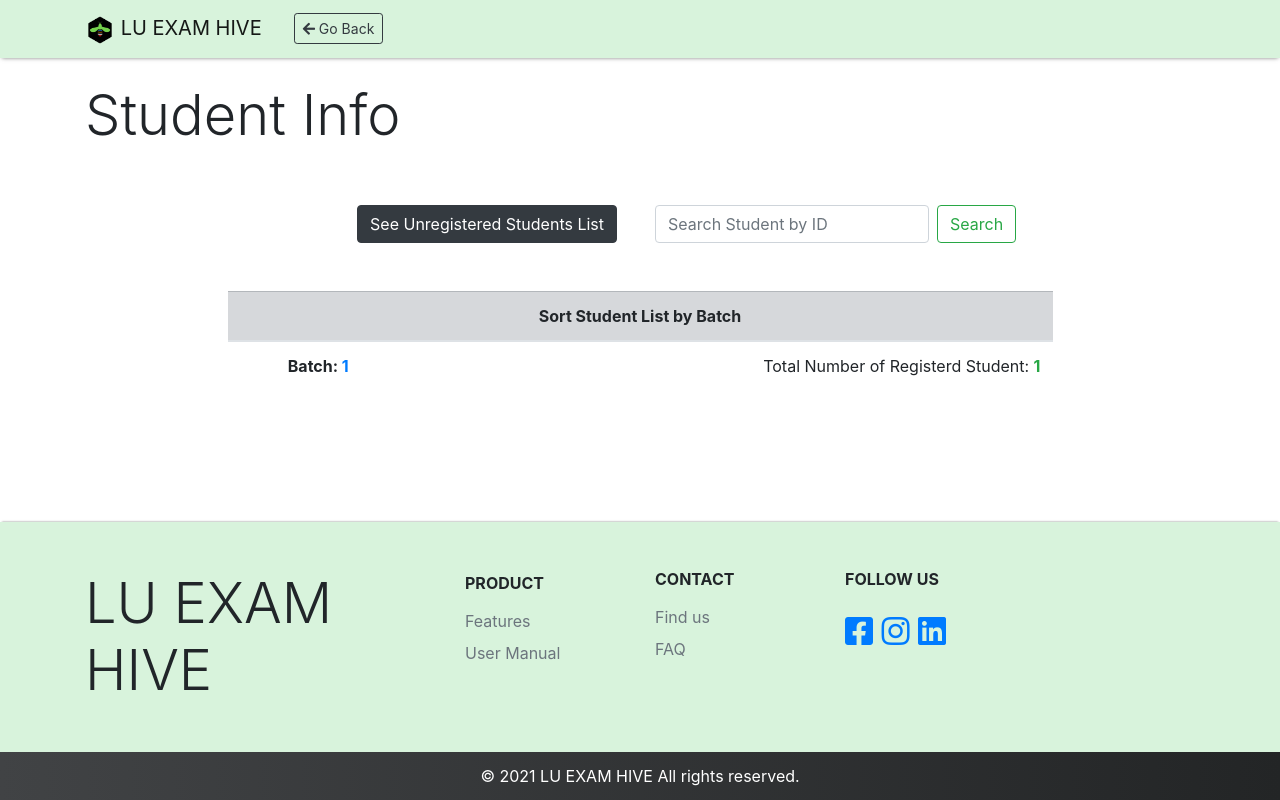
After one commit to zamans78/LU-ExamHive, a PHP site: page /admin_student_info.php in a window 1280 px wide. The commit adds this page. Run offline with PHP 8.4, Linux system fonts and the light colour scheme; tables that the repository leaves empty hold one stand-in row (values such as "Sample post").

Commit message:
admin_student_info and student_by_batch page added with backend functionality
1) admin_contact_view:
Changed name to admin_contact_info

2) admin_student_info:
admin can see a list of all the batch available with a sum of all students in that batch. Clicking the row will redirect to admin_student_by_batch

3) admin_student_by_batch:
admin can see all the student info of that batch.

4) admin_contact_details:
minor changes added

```diff
--- /dev/null
+++ b/admin_student_info.php
@@ -0,0 +1,93 @@
+<?php
+require_once "assets/connect/pdo.php";
+  $verified = "verified";
+
+  $stmt = $pdo->query("SELECT COUNT(Batch), Batch from Student GROUP BY Batch");
+  $infos = $stmt->fetchAll(PDO::FETCH_ASSOC);
+
+
+?>
+
+<!DOCTYPE html>
+<html lang="en">
+
+<head>
+
+  <?php
+  //Head Links
+  require_once 'assets/connect/head.php';
+  ?>
+</head>
+
+<body>
+
+  <header>
+    <nav class="navbar navbar-expand-lg navbar-light sticky-top">
+      <div class="container justify-content-start">
+        <a class="navbar-brand" href="index.php"><img src="assets/images/LuExamHiveLogo.png" height="30px"> LU EXAM HIVE</a>
+        <a type="button" href="javascript:history.back(1)" class="btn btn-sm btn-outline-dark ml-3"><i class="fas fa-arrow-left"></i> Go Back</a>
+      </div>
+    </nav>
+  </header>
+
+  <main>
+    <div class="container">
+      <div class="row mt-4">
+        <div class="col">
+          <h3 class="display-4">Student Info</h3>
+        </div>
+      </div>
+
+      <div class="row mt-5">
+
+        <div class="col">
+          <button type="button" class="mr-2 btn btn-dark float-right"><a href="#" class="text-white text-decoration-none">See Unregistered Students List</a>
+          </button>
+        </div>
+        <div class="col">
+          <form class="form-inline my-2 my-lg-0">
+            <input class="form-control mr-sm-2" type="search" placeholder="Search Student by ID" aria-label="Search">
+            <input class="btn btn-outline-success my-2 my-sm-0" type="submit" value="Search">
+          </form>
+        </div>
+
+      </div>
+
+      <div class="row">
+        <div class="col"></div>
+        <div class="col-xl-9 col-lg-9 col-md-10 col-sm-9 col-xs-6 my-5">
+
+          <table class="table table-hover text-center">
+            <thead class="table-secondary">
+              <tr>
+                <th scope="col" colspan="2">Sort Student List by Batch</th>
+              </tr>
+            </thead>
+            <tbody>
+            <?php foreach ($infos as $info){ ?>
+
+              <tr onclick="window.location='admin_student_by_batch.php?batch=<?php echo $info['Batch'] ?>';">
+                <th scope="row">Batch: <span class="text-primary"><?php echo htmlspecialchars($info['Batch']); ?></span></th>
+                <td class="text-right">Total Number of Registerd Student: <b class="text-success"> <?php echo htmlspecialchars($info['COUNT(Batch)']); ?></b></td>
+              </tr>
+
+              <?php } ?>
+            </tbody>
+          </table>
+
+        </div>
+        <div class="col"></div>
+      </div>
+
+    </div>
+  </main>
+
+  <!--footer Start -->
+  <?php
+  require_once 'assets/connect/footer.php';
+  ?>
+  <!--footer End -->
+
+</body>
+
+</html>
```
Also changed, not shown: admin_contact_details.php (+5 -5 lines), admin_student_by_batch.php (added, +120 -0 lines), admin_contact_info.php (renamed from admin_contact_view.php).
